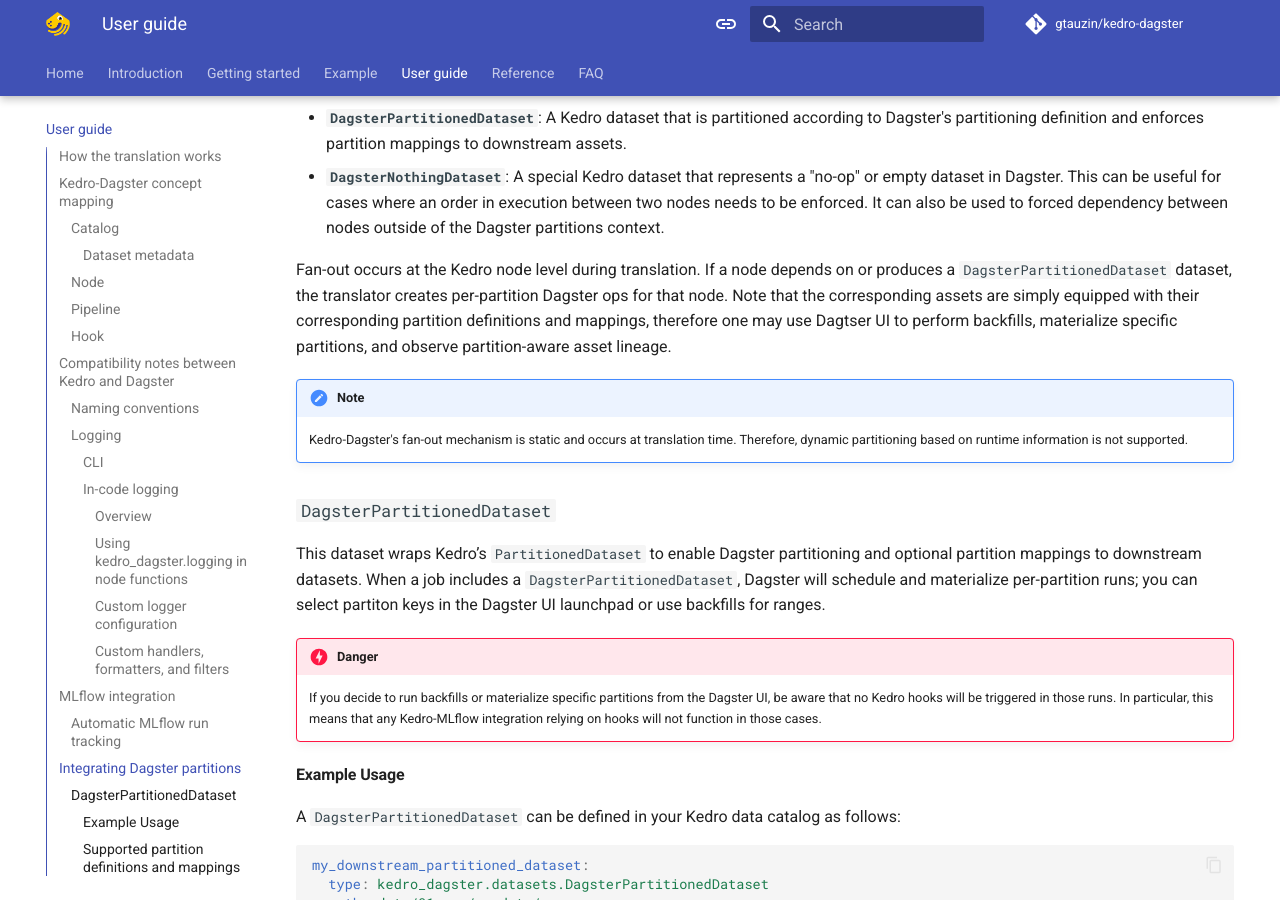
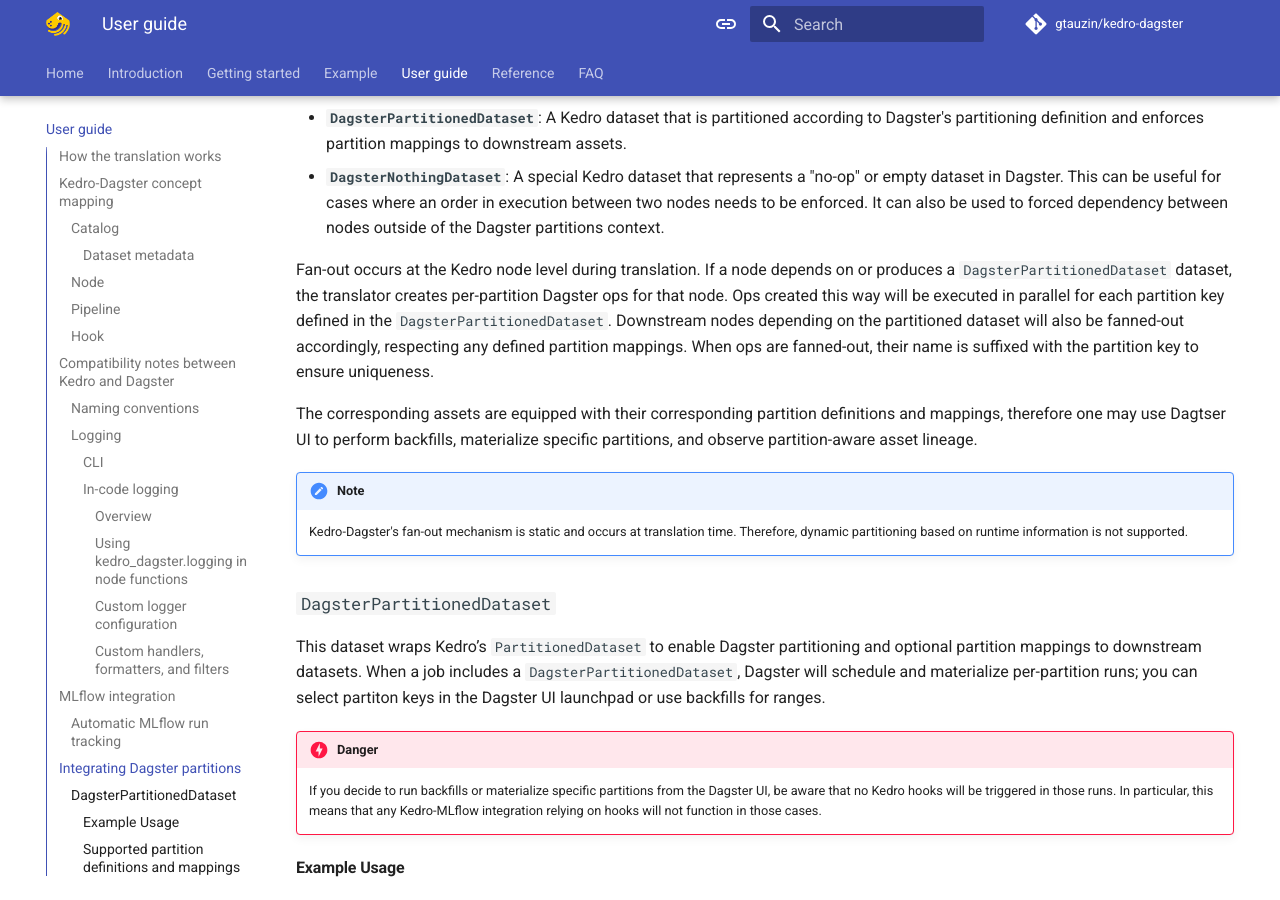
Before and after one commit to gtauzin/kedro-dagster, an MkDocs documentation site: the page built from docs/pages/guide.md, in a window 1280 px wide and 900 px high, scrolled down 6970 px. Built offline with MkDocs 1.6.1 and Material for MkDocs 9.7.7, drawn with Linux system fonts in a browser that asks for light colours; comment, search, counter and statistics services are not loaded; the version menu is left out.

Commit message:
Further improvements
Signed-off-by: Guillaume Tauzin <4648633+gtauzin@users.noreply.github.com>

```diff
--- a/docs/pages/guide.md
+++ b/docs/pages/guide.md
@@ -246,7 +246,9 @@ Kedro-Dagster provides two custom datasets to enable Dagster partitioning:
 - **`DagsterPartitionedDataset`**: A Kedro dataset that is partitioned according to Dagster's partitioning definition and enforces partition mappings to downstream assets.
 - **`DagsterNothingDataset`**: A special Kedro dataset that represents a "no-op" or empty dataset in Dagster. This can be useful for cases where an order in execution between two nodes needs to be enforced. It can also be used to forced dependency between nodes outside of the Dagster partitions context.
 
-Fan-out occurs at the Kedro node level during translation. If a node depends on or produces a `DagsterPartitionedDataset` dataset, the translator creates per-partition Dagster ops for that node. Note that the corresponding assets are simply equipped with their corresponding partition definitions and mappings, therefore one may use Dagtser UI to perform backfills, materialize specific partitions, and observe partition-aware asset lineage.
+Fan-out occurs at the Kedro node level during translation. If a node depends on or produces a `DagsterPartitionedDataset` dataset, the translator creates per-partition Dagster ops for that node. Ops created this way will be executed in parallel for each partition key defined in the `DagsterPartitionedDataset`. Downstream nodes depending on the partitioned dataset will also be fanned-out accordingly, respecting any defined partition mappings. When ops are fanned-out, their name is suffixed with the partition key to ensure uniqueness.
+
+The corresponding assets are equipped with their corresponding partition definitions and mappings, therefore one may use Dagtser UI to perform backfills, materialize specific partitions, and observe partition-aware asset lineage.
 
 !!! note
     Kedro-Dagster's fan-out mechanism is static and occurs at translation time. Therefore, dynamic partitioning based on runtime information is not supported.
```
